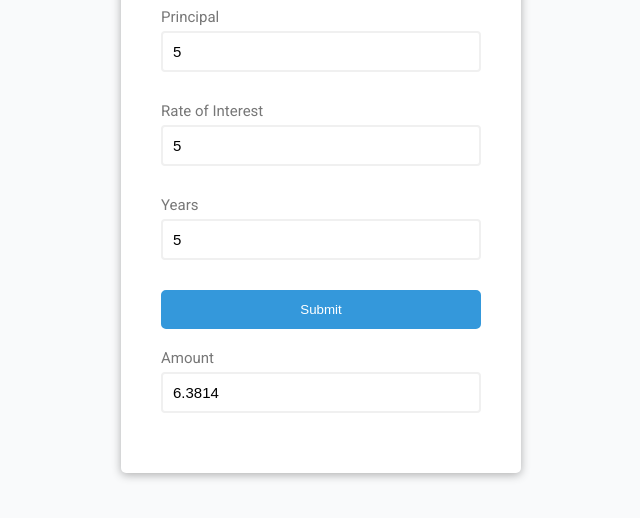
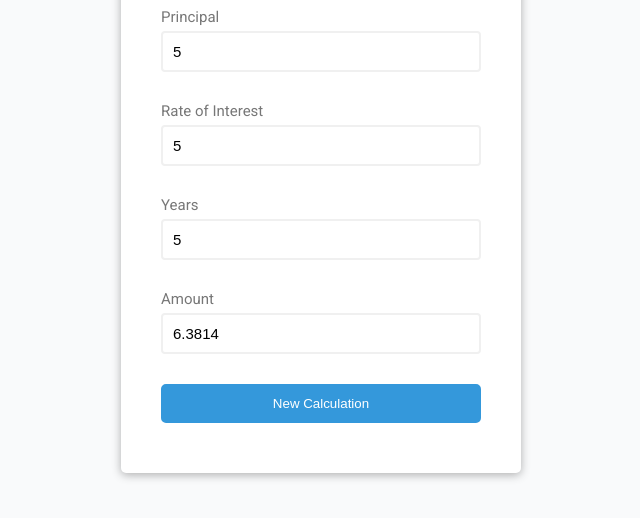
Before and after one commit to Kaushaljoshi29/compound_interest_calculator, a plain HTML site: page index.html in a window 1280 px wide. Both pictures are taken after typing "5", "5", "5" into the empty fields and a click on the button "Submit". Shown: the part 212-730 px from the top of the page, without its empty margins (319-959 px from the left). Drawn offline with Linux system fonts and the light colour scheme.

Commit message:
added the new calculation feature

```diff
--- a/app.js
+++ b/app.js
@@ -3,6 +3,7 @@
 const principal = document.getElementById("principal");
 const rateOfInterest = document.getElementById("roi");
 const years = document.getElementById("years");
+const amount = document.getElementById('amount')
 
 //Image element
 const loading = document.querySelector("img");
@@ -17,7 +18,13 @@ const error = document.querySelector(".error-msg");
 //Container element
 const container = document.querySelector(".container");
 
-//Event Handler
+//Submit button element
+const submit = document.querySelector('.submit');
+
+//Clear Button element
+const clear = document.querySelector('.clear');
+
+//Event Handler for submit button
 const submitButton = document.querySelector("button");
 submitButton.addEventListener("click", function (e) {
   //Show loading
@@ -27,6 +34,23 @@ submitButton.addEventListener("click", function (e) {
   e.preventDefault();
 });
 
+//Event handler for Clear button
+clear.addEventListener('click', function(e){
+  principal.value = "";
+  rateOfInterest.value = "";
+  years.value = "";
+  amount.value = ''
+
+
+  //Show submit button
+  submit.style.display = "block";
+
+  //hide clear button
+  clear.style.display = 'none'
+
+  e.preventDefault();
+})
+
 function calculateInterest() {
   const principalValue = parseFloat(principal.value);
   const rateOfInterestValue = parseFloat(rateOfInterest.value);
@@ -35,7 +59,7 @@ function calculateInterest() {
 
   const amount =
     principalValue * Math.pow(1 + rateOfInterestDecimal / 1, yearsValue);
-  resultHolder.value = amount.toFixed(4);
+  resultHolder.value = amount.toFixed(4 );
 
   if (isFinite(amount)) {
     //Hide loading
@@ -43,6 +67,14 @@ function calculateInterest() {
 
     //Show result
     result.style.display = "block";
+
+    //show clear button
+    clear.style.display = 'block'
+
+    //Hide submit button
+    submit.style.display = 'none'
+
+
   } else {
     showError("Please enter all the fields");
   }
--- a/index.html
+++ b/index.html
@@ -24,7 +24,7 @@
           <input type="number" id="years" placeholder="Years" />
         </div>
 
-        <button type="submit">Submit</button>
+        <button class="submit" type="submit">Submit</button>
 
         <img src="./img/loading.gif" alt="" />
 
@@ -37,7 +37,11 @@
             placeholder="Amount"
           />
         </div>
+
+        <button class="clear" type="submit">New Calculation</button>
       </form>
+
+
     </div>
     <script src="app.js"></script>
   </body>
--- a/style.css
+++ b/style.css
@@ -81,3 +81,14 @@ img {
     border-radius: 5px;
     color: #fff;
 }
+
+.clear{
+    width: 100%;
+    background-color: #3498db;
+    border: 2px solid #3498db;
+    color: #fff;
+    padding: 10px 24px;
+    border-radius: 5px;
+    margin-bottom: 20px;
+    display: none;
+}
```
